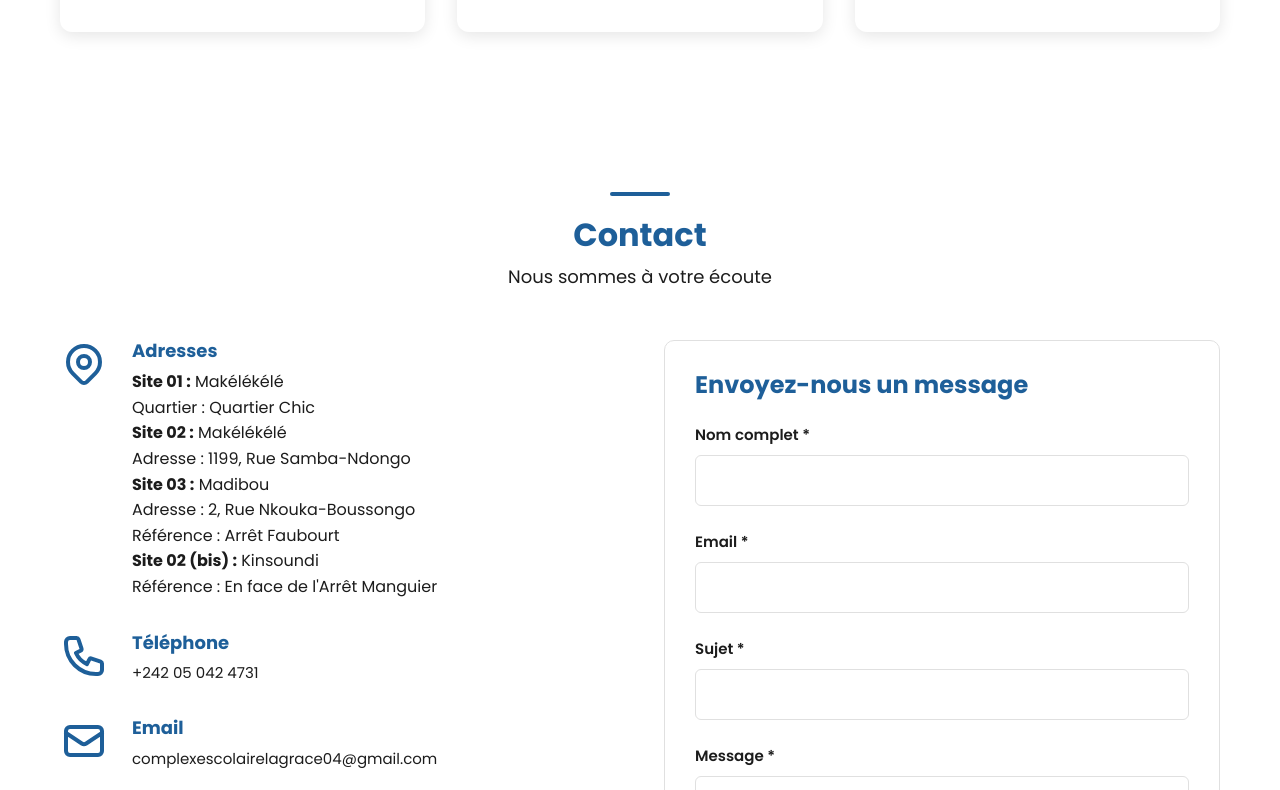
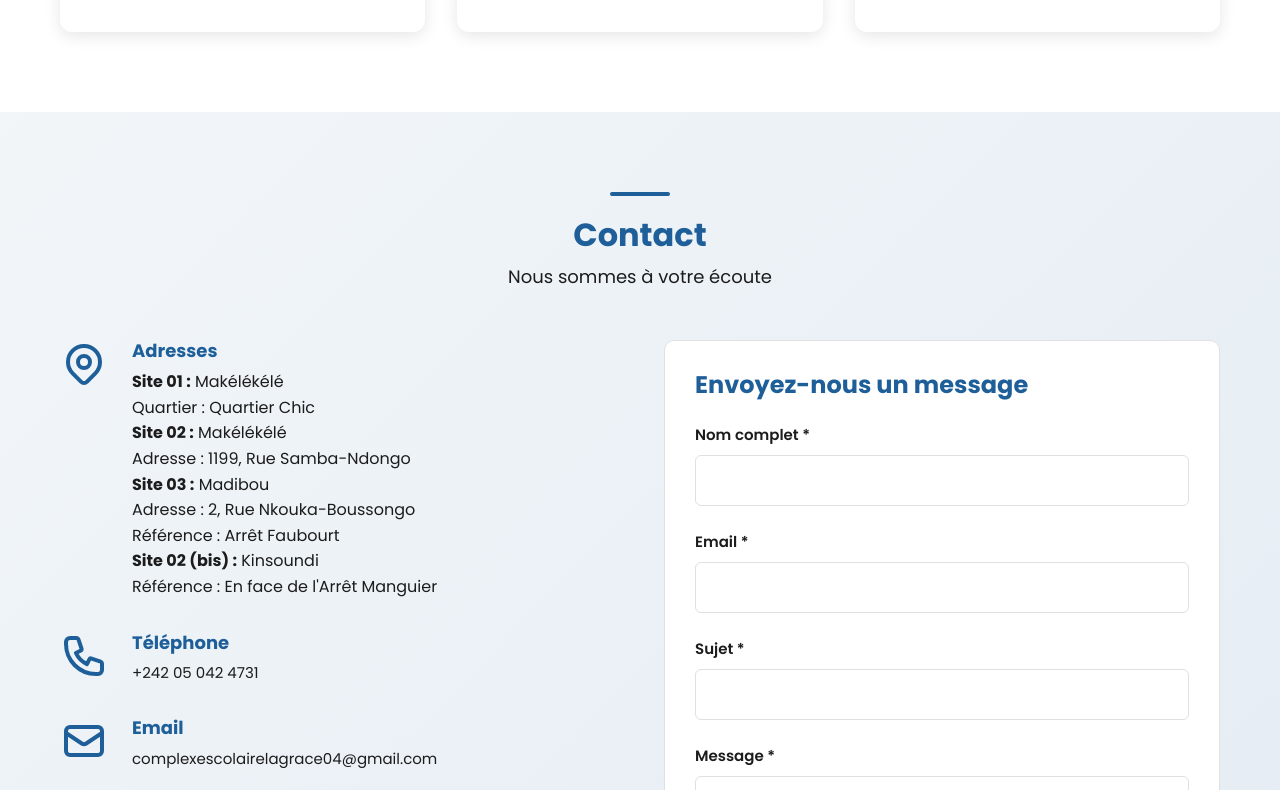
Before and after one commit to appexdev4/lagracev2, a React (Vite) app: page / in a window 1280 px wide. Shown: the part 5610-6400 px from the top of the page. Built offline with nearby package versions, Linux system fonts and the light colour scheme.

Commit message:
Mise à jour du projet (version v2)

```diff
--- a/src/index.css
+++ b/src/index.css
@@ -372,6 +372,11 @@ a:focus {
 
 /* Section Atouts avec teinte bleue */
 #atouts.section {
+  background-color: rgba(30, 95, 153, 0.08);
+  background: linear-gradient(135deg, rgba(30, 95, 153, 0.06) 0%, rgba(30, 95, 153, 0.12) 100%);
+}
+
+#contact.section {
   background-color: rgba(30, 95, 153, 0.08);
   background: linear-gradient(135deg, rgba(30, 95, 153, 0.06) 0%, rgba(30, 95, 153, 0.12) 100%);
 }
```
